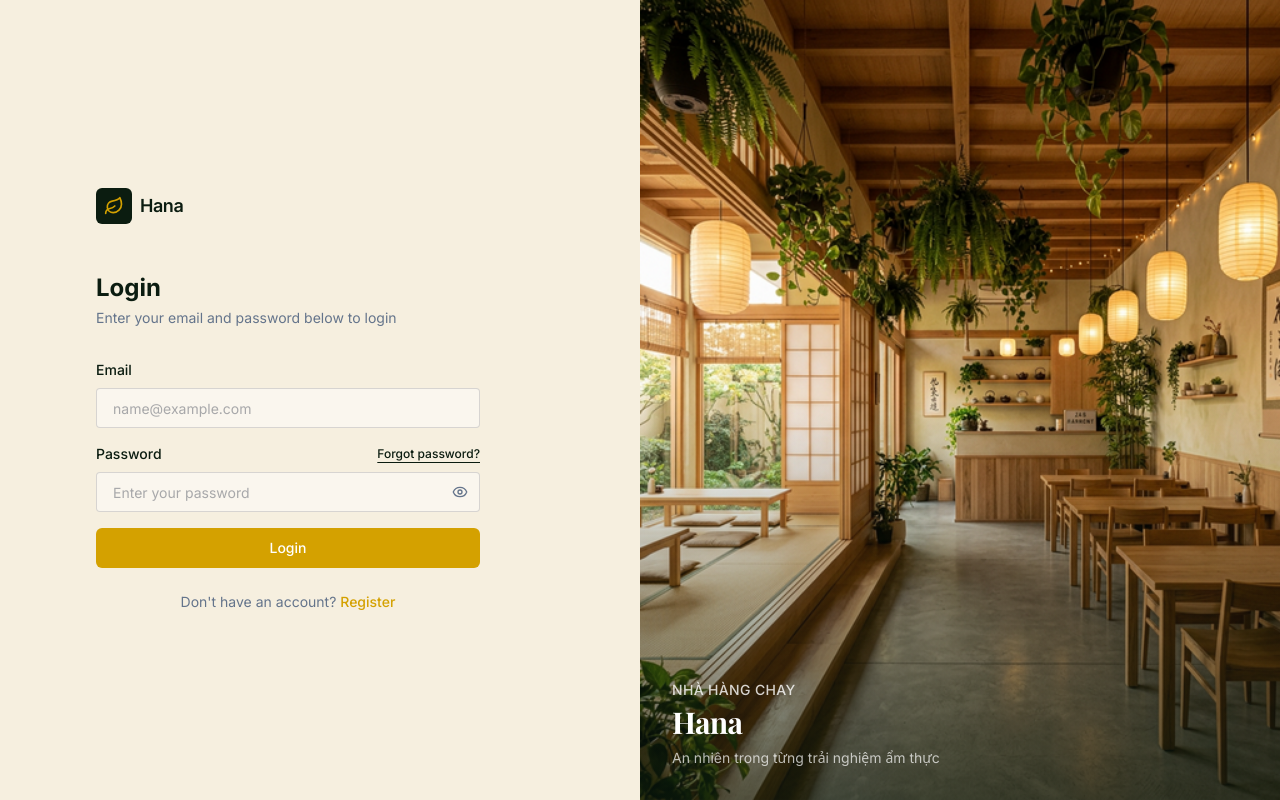
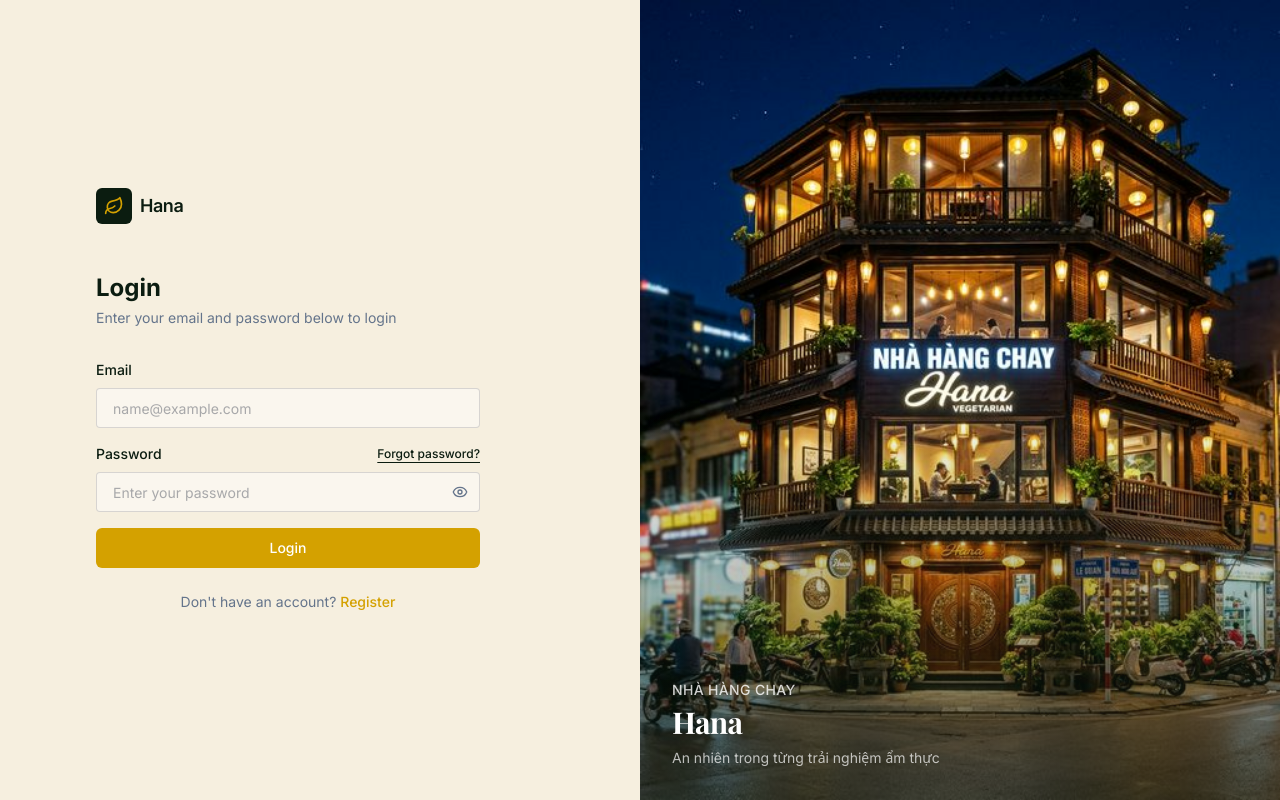
Before and after one commit to manpham146/HanaVeg, a Next.js app: page /en/login in a window 1280 px wide. Built offline with nearby package versions, Linux system fonts and the light colour scheme; no server answers; a web font is replaced by a local one.

Commit message:
feat(login): use generated Hana restaurant building image for login page

```diff
--- a/src/app/[locale]/(admin)/login/page.tsx
+++ b/src/app/[locale]/(admin)/login/page.tsx
@@ -151,7 +151,7 @@
             {/* Right: Image */}
             <div className="hidden lg:block relative">
                 <Image
-                    src="/images/section-interior-veg.png"
+                    src="/images/hana-restaurant.png"
                     alt="Hana Vegetarian Restaurant"
                     fill
                     className="object-cover"
```
Also changed, not shown: public/images/hana-restaurant.png (added).
